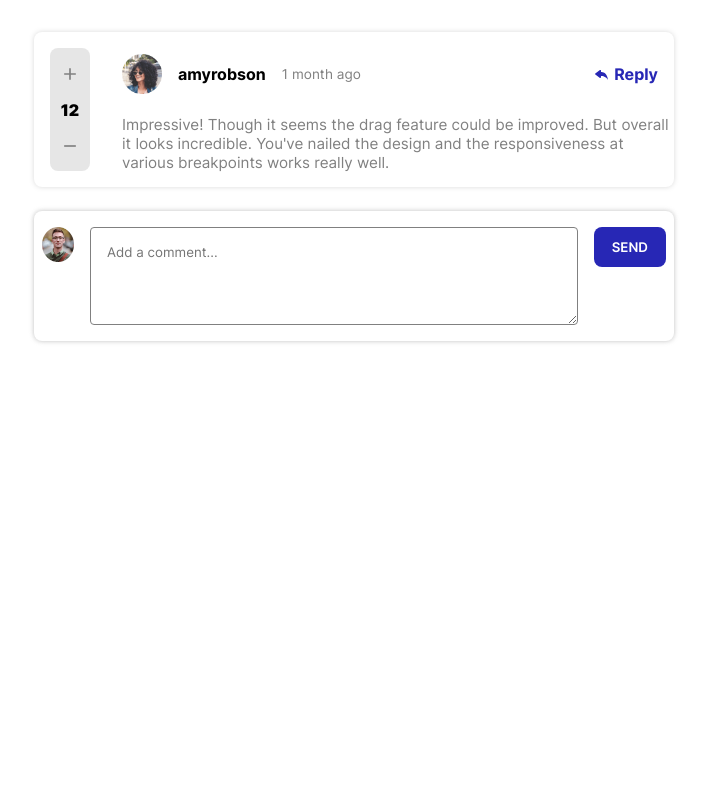
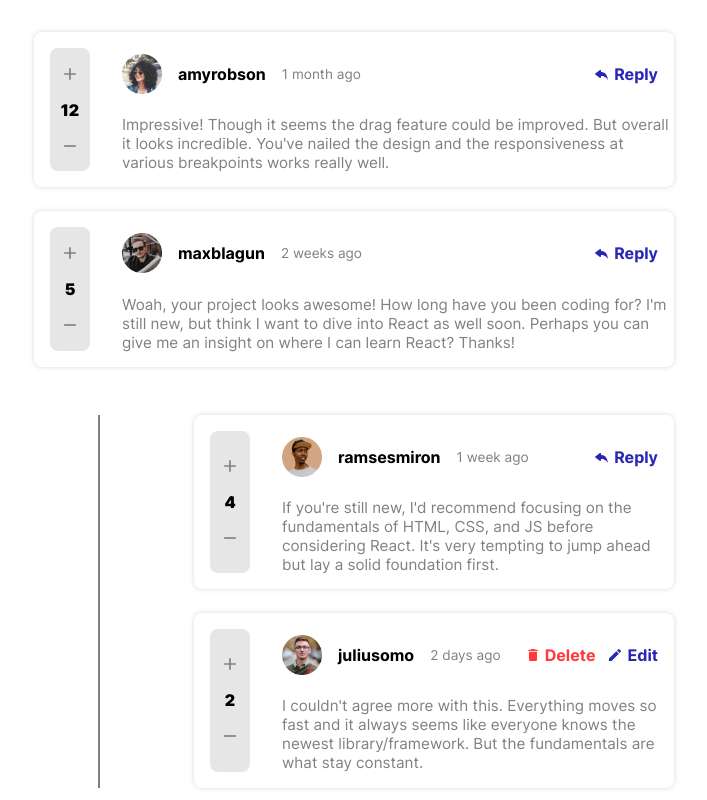
Before and after one commit to TsilaAllaoui/interactive-comments-section, a React (Vite) app: page / in a window 1280 px wide. Shown: the whole page, without its empty margins (286-993 px from the left). Built offline with nearby package versions, Linux system fonts and the light colour scheme.

Commit message:
Polishing code

```diff
--- a/src/providers/CommentsProvider.tsx
+++ b/src/providers/CommentsProvider.tsx
@@ -4,7 +4,7 @@ import { commentsData } from "../datas/comments";
 import { IComment } from "../interfaces/Comment";
 
 function CommentsProvider({ children }: { children: any }) {
-  const [comments, setComments] = useState<IComment[]>([commentsData[0]]);
+  const [comments, setComments] = useState<IComment[]>(commentsData);
   return (
     <CommentsContext.Provider
       value={{
--- a/src/styles/Modal.scss
+++ b/src/styles/Modal.scss
@@ -5,9 +5,6 @@
   right: 0;
   bottom: 0;
   background-color: rgba(0, 0, 0, 0.765);
-  //   min-width: 100%;
-  //   min-height: 100%;
-  //   z-index: -1;
   display: flex;
   justify-content: center;
   align-items: center;
```
